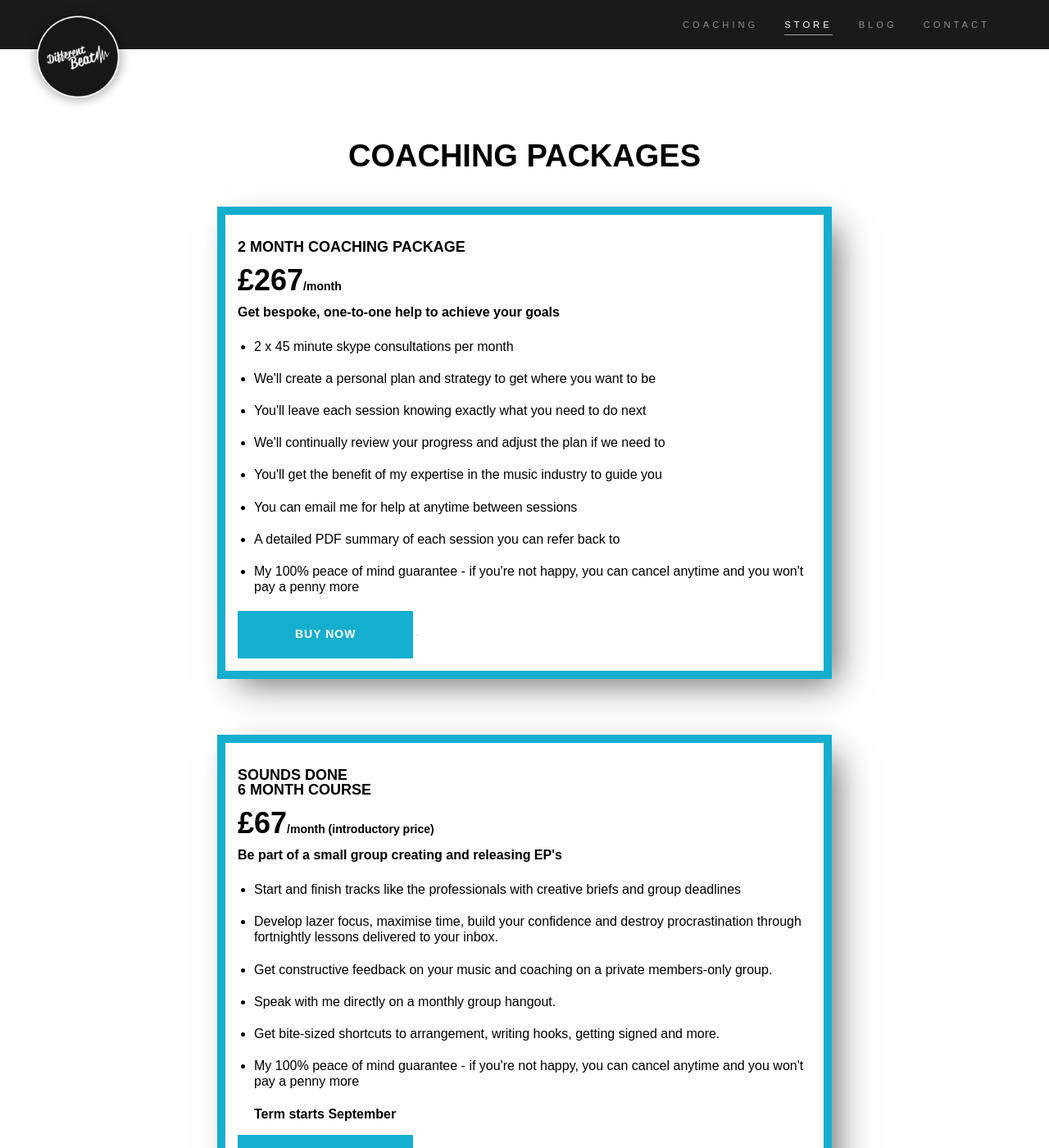
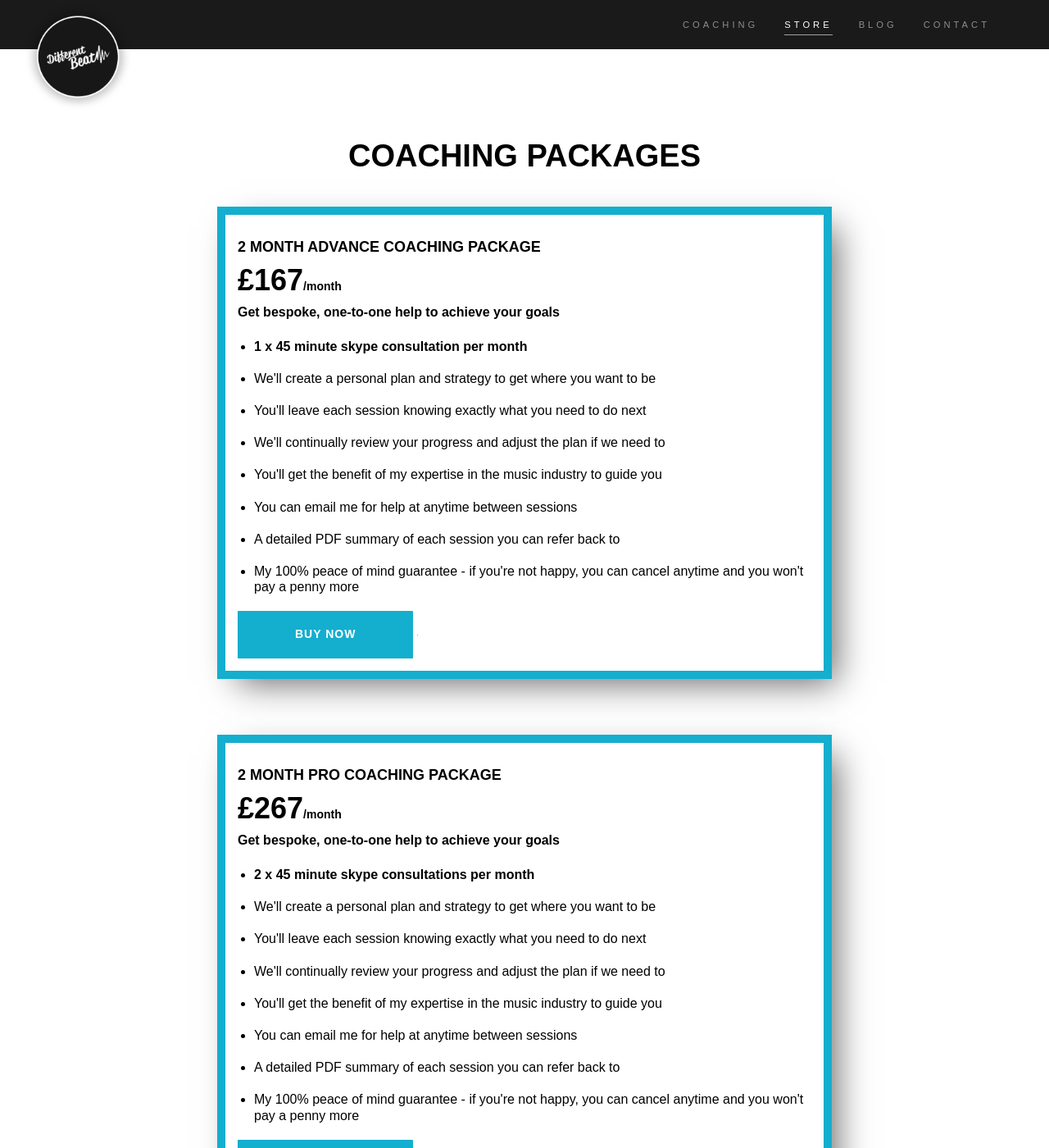
Before and after one commit to mlangsman/Coaching-Site, a Jekyll site: the page built from store.html, in a window 1280 px wide and 1400 px high. Shown: the whole window at 82% size. Built offline with Jekyll 4.4.1, drawn with Linux system fonts in a browser that asks for light colours; nearby versions of some CDN libraries.

Commit message:
Update store items and sales copy

```diff
--- a/index.html
+++ b/index.html
@@ -226,7 +226,7 @@ title: Different Beat
 				<div class="col-10 global-padding benefits">
 					<i class="fa fa-comments-o fa-3x fa-pull-left" aria-hidden="true"></i>
 					<h3>Help and advice on tap</h3>
-					<p>If you ever feel like giving up and throwing your projects in the bin or you need expert advice then just email me whenever you want between consultations - I've got your back.</p>
+					<p>If you're stuck and banging your head against your desk or need some expert advice then email me whenever you want between consultations - I've got your back.</p>
 				</div>
 				<div class="col"></div>
 			</div>
--- a/store.html
+++ b/store.html
@@ -8,13 +8,41 @@ title: Different Beat
 			<div class="col-2"></div>
 			<div class="col d-flex justify-content-center mt-5 flex-column">
 				<h1 class="centered">Coaching Packages</h1>
+
+
 						<div class="pricing-col mt-5">
 							<div class="pricing-card  most-popular">
-						<p class="pricing-title">2 Month Coaching Package</p>
+								<p class="pricing-title">2 Month Advance Coaching Package</p>
+								<span class="price">£167</span><span class="frequency">/month</span>
+								<p><strong>Get bespoke, one-to-one help to achieve your goals</strong></p>
+								<ul>
+								<li class="highlight">1 x 45 minute skype consultation per month</li>
+									<li>We'll create a personal plan and strategy to get where you want to be</li>
+									<li>You'll leave each session knowing exactly what you need to do next</li>
+									<li>We'll continually review your progress and adjust the plan if we need to</li>
+									<li>You'll get the benefit of my expertise in the music industry to guide you</li>
+									<li>You can email me for help at anytime between sessions</li>
+									<li>A detailed PDF summary of each session you can refer back to</li>
+									<li>My 100% peace of mind guarantee - if you're not happy, you can cancel anytime and you won't pay a penny more</li>
+								</ul>
+
+
+								<form action="https://www.paypal.com/cgi-bin/webscr" method="post" target="_top">
+									<input type="hidden" name="cmd" value="_s-xclick">
+									<input type="hidden" name="hosted_button_id" value="QSJNRPAGMVMKQ">
+									<button type="submit" class="btn btn-primary">BUY NOW</button>
+									<img alt="" border="0" src="https://www.paypalobjects.com/en_GB/i/scr/pixel.gif" width="1" height="1">
+								</form>
+							</div>
+							</div>
+
+					<div class="pricing-col mt-5">
+						<div class="pricing-card  most-popular">
+						<p class="pricing-title">2 Month Pro Coaching Package</p>
 						<span class="price">£267</span><span class="frequency">/month</span>
 						<p><strong>Get bespoke, one-to-one help to achieve your goals</strong></p>
 						<ul>
-						<li>2 x 45 minute skype consultations per month</li>
+						<li class="highlight">2 x 45 minute skype consultations per month</li>
 							<li>We'll create a personal plan and strategy to get where you want to be</li>
 							<li>You'll leave each session knowing exactly what you need to do next</li>
 							<li>We'll continually review your progress and adjust the plan if we need to</li>
@@ -30,10 +58,6 @@ title: Different Beat
 							<button type="submit" class="btn btn-primary">BUY NOW</button>
 							<img alt="" border="0" src="https://www.paypalobjects.com/en_GB/i/scr/pixel.gif" width="1" height="1">
 						</form>
-
-
-
-
 					</div>
 				</div>
 
```
Lines whose indentation alone changed are shown as unchanged.
